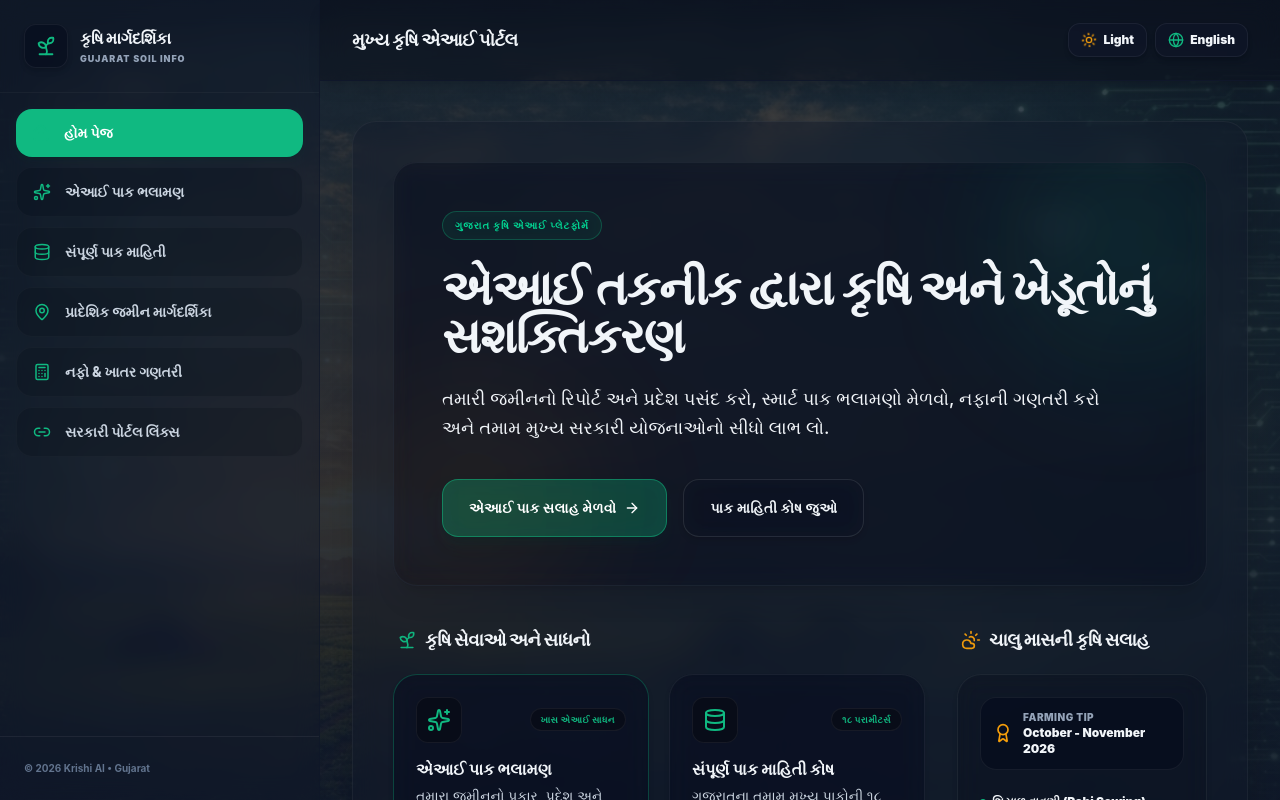
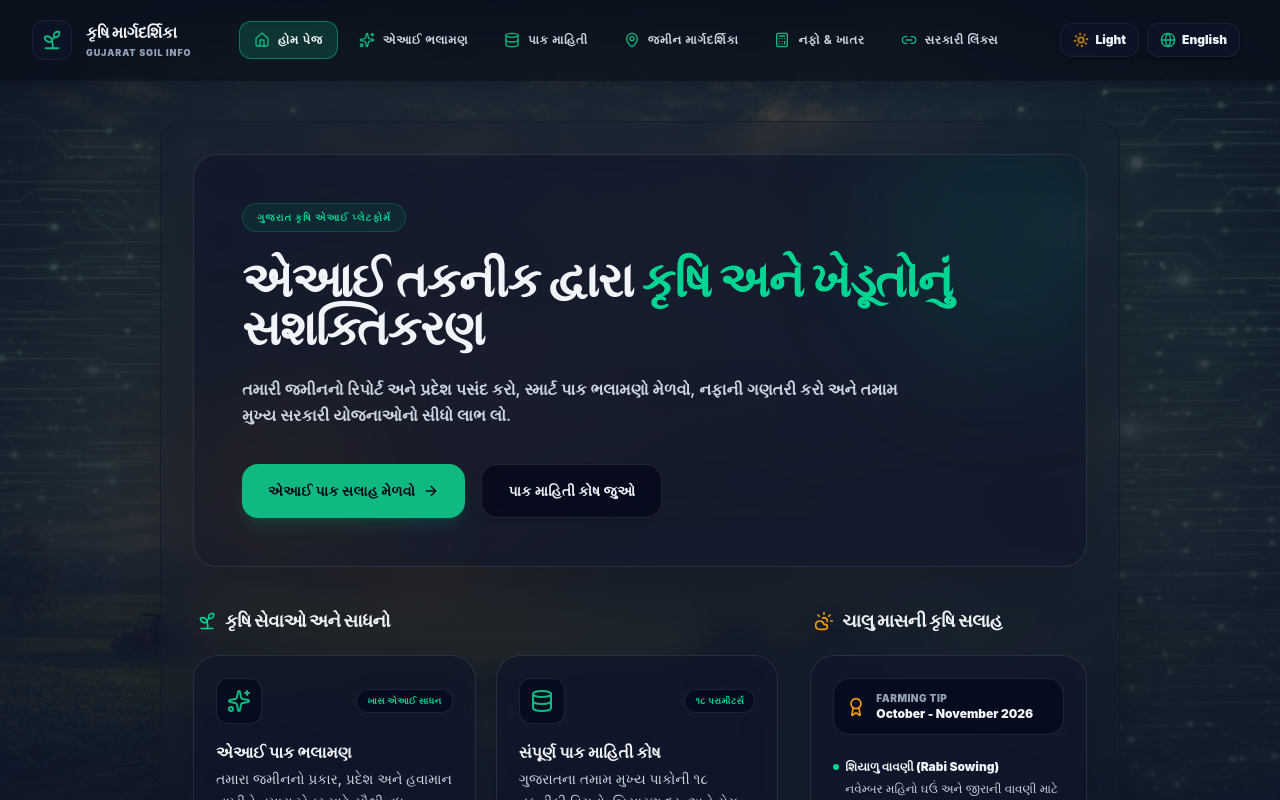
Before and after one commit to dakshsoni1005/agritech, a React (Vite) app: page / in a window 1280 px wide. Shown: the top 800 px of the page. Built offline with nearby package versions, Linux system fonts and the light colour scheme.

Commit message:
Convert vertical Sidebar to responsive top horizontal navigation Menu Bar and polish Home page following 60:30:10 rule

```diff
--- a/src/App.jsx
+++ b/src/App.jsx
@@ -1,6 +1,5 @@
 import React, { useState, useEffect } from 'react';
 import Header from './components/Header';
-import Sidebar from './components/Sidebar';
 import RecommendationWizard from './components/RecommendationWizard';
 import RecommendationResults from './components/RecommendationResults';
 import CropDatabaseView from './components/CropDatabaseView';
@@ -42,7 +41,7 @@ export default function App() {
 
   return (
     <div
-      className="min-h-screen text-slate-100 flex font-sans selection:bg-emerald-500 selection:text-white antialiased transition-colors duration-300"
+      className="min-h-screen text-slate-100 flex flex-col font-sans selection:bg-emerald-500 selection:text-white antialiased transition-colors duration-300"
       style={{
         backgroundImage: "linear-gradient(to bottom, rgba(15, 23, 42, 0.78), rgba(15, 23, 42, 0.9)), url('/home_bg.jpg')",
         backgroundSize: 'cover',
@@ -51,16 +50,7 @@ export default function App() {
       }}
     >
 
-      {/* Persistent Left Sidebar (Icon dock on Mobile/Tablet, Full list on Desktop) */}
-      <aside className="flex w-16 lg:w-80 h-screen sticky top-0 border-r border-slate-900/60 bg-slate-900/40 backdrop-blur-md flex-col shrink-0 transition-all duration-300 z-30">
-        <Sidebar
-          activeTab={activeTab}
-          setActiveTab={setActiveTab}
-          lang={lang}
-        />
-      </aside>
-
-      {/* Main Right Column (holds header and main container layout) */}
+      {/* Main Column (holds header and main container layout) */}
       <div className="flex-1 flex flex-col min-w-0">
 
         {/* Navigation Header */}
--- a/src/components/Header.jsx
+++ b/src/components/Header.jsx
@@ -1,62 +1,70 @@
-import React from 'react';
-import { Globe, Sun, Moon, Sprout, ArrowLeft } from 'lucide-react';
+import React, { useState } from 'react';
+import {
+  Globe, Sun, Moon, Sprout, ArrowLeft, Menu, X,
+  Home, Sparkles, Database, MapPin, Calculator, Link2
+} from 'lucide-react';
 
 export default function Header({ activeTab, setActiveTab, lang, setLang, theme, setTheme }) {
+  const [isMobileMenuOpen, setIsMobileMenuOpen] = useState(false);
+
+  const navItems = [
+    { id: 'home', labelEn: 'Home', labelGu: 'હોમ પેજ', icon: Home },
+    { id: 'recommendation', labelEn: 'AI Advice', labelGu: 'એઆઈ ભલામણ', icon: Sparkles },
+    { id: 'database', labelEn: 'Crops', labelGu: 'પાક માહિતી', icon: Database },
+    { id: 'regions', labelEn: 'Soil Guide', labelGu: 'જમીન માર્ગદર્શિકા', icon: MapPin },
+    { id: 'calculator', labelEn: 'Calculator', labelGu: 'નફો & ખાતર', icon: Calculator },
+    { id: 'gov', labelEn: 'Portals', labelGu: 'સરકારી લિંક્સ', icon: Link2 },
+  ];
+
   return (
-    <header className="sticky top-0 z-40 bg-slate-955/40 backdrop-blur-md border-b border-slate-900 text-slate-105 shadow-lg transition-colors duration-300">
+    <header className="sticky top-0 z-40 bg-slate-955/60 backdrop-blur-md border-b border-slate-900/80 text-slate-105 shadow-lg transition-colors duration-300">
       <div className="max-w-7xl mx-auto px-4 sm:px-6 lg:px-8">
         <div className="flex items-center justify-between h-20">
 
-          <div className="flex items-center space-x-3">
-            {/* Back Button (Only visible if NOT on home page) */}
-            {activeTab !== 'home' && (
-              <button
-                onClick={() => setActiveTab('home')}
-                className="flex items-center justify-center w-11 h-11 rounded-xl bg-slate-900/60 hover:bg-slate-850 border border-slate-850 hover:border-emerald-500/40 text-slate-200 transition-all duration-300 shadow-md cursor-pointer shrink-0 animate-scale-up"
-                title="Go Back / પાછા જાઓ"
-              >
-                <ArrowLeft className="w-5.5 h-5.5 text-amber-500" />
-              </button>
-            )}
-
-            {/* Logo & Branding (Hidden on desktop because sidebar shows it) */}
-            <div className="lg:hidden flex items-center space-x-2.5 cursor-pointer group" onClick={() => setActiveTab('home')}>
-              <div className="w-10 h-10 rounded-xl bg-slate-900/60 border border-slate-850 flex items-center justify-center transition-all duration-300 group-hover:border-emerald-500/40">
-                <Sprout className="w-5 h-5 text-emerald-500 group-hover:rotate-12 transition-transform duration-300" />
-              </div>
-              <span className="font-extrabold text-sm sm:text-base text-slate-100 tracking-tight">
-                {lang === 'gu' ? 'કૃષિ એઆઈ' : 'Krishi AI'}
+          {/* Logo & Branding */}
+          <div className="flex items-center space-x-3.5 cursor-pointer group" onClick={() => setActiveTab('home')}>
+            <div className="w-10 h-10 rounded-xl bg-slate-900/60 border border-slate-800 flex items-center justify-center transition-all duration-300 group-hover:border-emerald-500/40">
+              <Sprout className="w-5.5 h-5.5 text-emerald-500 group-hover:rotate-12 transition-transform duration-300" />
+            </div>
+            <div>
+              <span className="font-black text-slate-100 text-sm sm:text-base tracking-tight block">
+                {lang === 'gu' ? 'કૃષિ માર્ગદર્શિકા' : 'Krishi AI'}
               </span>
-            </div>
-
-            {/* Page Title (Shows on desktop next to back button if active) */}
-            <div className="hidden lg:block font-black text-slate-100 text-lg tracking-tight">
-              {activeTab === 'home' && (lang === 'gu' ? 'મુખ્ય કૃષિ એઆઈ પોર્ટલ' : 'Krishi AI Portal')}
-              {activeTab === 'recommendation' && (lang === 'gu' ? 'મુખ્ય પાક સલાહકાર ડેશબોર્ડ' : 'AI Crop Advisory Dashboard')}
-              {activeTab === 'database' && (lang === 'gu' ? 'ગુજરાત પાક માહિતી કોષ' : 'Gujarat Crop Database')}
-              {activeTab === 'regions' && (lang === 'gu' ? 'હવામાન અને જમીન માહિતી' : 'Agro-Climatic Soil Guide')}
-              {activeTab === 'calculator' && (lang === 'gu' ? 'ઉત્પાદન અને નફો અંદાજક' : 'Yield & Financial Calculator')}
-              {activeTab === 'gov' && (lang === 'gu' ? 'સરકારી કૃષિ પોર્ટલ ડાયરેક્ટરી' : 'Government Portals Directory')}
+              <span className="text-[9px] text-slate-450 uppercase font-black tracking-widest block mt-0.5">
+                Gujarat Soil Info
+              </span>
             </div>
           </div>
 
-          {/* Right Header: Theme switch & Language switcher buttons */}
+          {/* Desktop Horizontal Menu Bar (60:30:10 rule: 30% structural menu) */}
+          <nav className="hidden lg:flex items-center space-x-1.5">
+            {navItems.map((item) => {
+              const Icon = item.icon;
+              const isActive = activeTab === item.id;
+              return (
+                <button
+                  key={item.id}
+                  onClick={() => setActiveTab(item.id)}
+                  className={`flex items-center space-x-2 px-3.5 py-2.5 rounded-xl font-bold text-xs uppercase tracking-wider transition-all duration-300 cursor-pointer ${
+                    isActive
+                      ? 'bg-emerald-600/20 border border-emerald-500/50 text-emerald-450 shadow-md shadow-emerald-950/10'
+                      : 'text-slate-350 hover:text-emerald-500 bg-transparent border border-transparent hover:bg-slate-900/30'
+                  }`}
+                >
+                  <Icon className="w-4 h-4 text-emerald-500 shrink-0" />
+                  <span>{lang === 'gu' ? item.labelGu : item.labelEn}</span>
+                </button>
+              );
+            })}
+          </nav>
+
+          {/* Right Header Controls (Theme switch, Language switcher, Mobile Menu button) */}
           <div className="flex items-center space-x-2">
-
-            {/* Active page indicator badge (Shown on mobile for page context) */}
-            <span className="lg:hidden bg-slate-900/60 text-emerald-500 text-[10px] uppercase font-black tracking-widest px-3 py-1.5 rounded-xl border border-slate-850 transition-all duration-300">
-              {activeTab === 'home' && (lang === 'gu' ? 'હોમ' : 'Home')}
-              {activeTab === 'recommendation' && (lang === 'gu' ? 'એઆઈ પાક' : 'AI Rec')}
-              {activeTab === 'database' && (lang === 'gu' ? 'માહિતી' : 'Database')}
-              {activeTab === 'regions' && (lang === 'gu' ? 'જમીન' : 'Insights')}
-              {activeTab === 'calculator' && (lang === 'gu' ? 'નફો' : 'Profit')}
-              {activeTab === 'gov' && (lang === 'gu' ? 'પોર્ટલ' : 'Gov Links')}
-            </span>
 
             {/* Theme Toggle Button */}
             <button
               onClick={() => setTheme(theme === 'dark' ? 'light' : 'dark')}
-              className="flex items-center justify-center space-x-1.5 px-3 py-2 rounded-xl bg-slate-900/60 hover:bg-slate-850 border border-slate-850 hover:border-emerald-500/40 text-slate-200 transition-all duration-300 shadow-md cursor-pointer shrink-0"
+              className="flex items-center justify-center space-x-1.5 px-3 py-2 rounded-xl bg-slate-900/60 hover:bg-slate-855 border border-slate-800 hover:border-emerald-500/40 text-slate-200 transition-all duration-300 shadow-md cursor-pointer shrink-0"
               title={theme === 'dark' ? 'Switch to Light Mode' : 'Switch to Dark Mode'}
             >
               {theme === 'dark' ? (
@@ -75,17 +83,56 @@ export default function Header({ activeTab, setActiveTab, lang, setLang, theme,
             {/* Language Switcher Button */}
             <button
               onClick={() => setLang(lang === 'gu' ? 'en' : 'gu')}
-              className="flex items-center justify-center space-x-1.5 px-3 py-2 rounded-xl bg-slate-900/60 hover:bg-slate-850 border border-slate-850 hover:border-emerald-505/40 text-xs font-black text-slate-200 hover:text-emerald-400 transition-all duration-300 shadow-md cursor-pointer shrink-0"
+              className="flex items-center justify-center space-x-1.5 px-3 py-2 rounded-xl bg-slate-900/60 hover:bg-slate-850 border border-slate-800 hover:border-emerald-500/40 text-xs font-black text-slate-200 hover:text-emerald-400 transition-all duration-300 shadow-md cursor-pointer shrink-0"
               title="Toggle Language / ભાષા બદલો"
             >
               <Globe className="w-4 h-4 text-emerald-500" />
               <span>{lang === 'gu' ? 'English' : 'ગુજરાતી'}</span>
             </button>
 
+            {/* Mobile Hamburger Toggle */}
+            <button
+              onClick={() => setIsMobileMenuOpen(!isMobileMenuOpen)}
+              className="lg:hidden flex items-center justify-center w-10 h-10 rounded-xl bg-slate-900/60 border border-slate-800 text-slate-355 hover:text-emerald-500 transition-all duration-300 shadow-md cursor-pointer shrink-0"
+            >
+              {isMobileMenuOpen ? (
+                <X className="w-5 h-5" />
+              ) : (
+                <Menu className="w-5 h-5" />
+              )}
+            </button>
+
           </div>
 
         </div>
       </div>
+
+      {/* Mobile Menu Dropdown Panel */}
+      {isMobileMenuOpen && (
+        <div className="lg:hidden bg-slate-950/95 border-b border-slate-900 px-4 py-4 space-y-2 backdrop-blur-lg animate-slide-down">
+          {navItems.map((item) => {
+            const Icon = item.icon;
+            const isActive = activeTab === item.id;
+            return (
+              <button
+                key={item.id}
+                onClick={() => {
+                  setActiveTab(item.id);
+                  setIsMobileMenuOpen(false);
+                }}
+                className={`w-full flex items-center space-x-3.5 px-4.5 py-3.5 rounded-xl font-black text-sm tracking-wide transition-all duration-300 ${
+                  isActive
+                    ? 'bg-emerald-600 text-white shadow-md'
+                    : 'text-slate-350 hover:text-emerald-500 bg-slate-900/40 border border-slate-850/40 hover:border-emerald-500/20'
+                }`}
+              >
+                <Icon className="w-4.5 h-4.5 text-emerald-500" />
+                <span>{lang === 'gu' ? item.labelGu : item.labelEn}</span>
+              </button>
+            );
+          })}
+        </div>
+      )}
     </header>
   );
 }
--- a/src/components/HomeView.jsx
+++ b/src/components/HomeView.jsx
@@ -93,11 +93,11 @@ export default function HomeView({ lang, onNavigate }) {
 
   return (
     <div
-      className="space-y-10 max-w-6xl mx-auto p-6 sm:p-10 rounded-3xl relative border border-slate-800/80 bg-slate-900/40 backdrop-blur-md shadow-2xl animate-fade-in"
+      className="space-y-10 max-w-6xl mx-auto p-6 sm:p-8 rounded-3xl relative border border-slate-900/60 bg-slate-900/20 backdrop-blur-md shadow-2xl animate-fade-in"
     >
 
-      {/* Premium Hero Section */}
-      <div className="bg-slate-950/25 backdrop-blur-md border border-white/5 rounded-3xl p-8 sm:p-12 relative overflow-hidden shadow-xl">
+      {/* Premium Hero Section (30% secondary structural glass panel) */}
+      <div className="bg-slate-900/60 backdrop-blur-md border border-white/10 rounded-3xl p-8 sm:p-12 relative overflow-hidden shadow-2xl">
 
         {/* Glow Details */}
         <div className="absolute -top-12 -right-12 w-64 h-64 rounded-full bg-emerald-500/10 blur-3xl pointer-events-none select-none" />
@@ -105,7 +105,7 @@ export default function HomeView({ lang, onNavigate }) {
 
         <div className="max-w-3xl space-y-6 relative z-10">
           <div className="flex items-center space-x-2.5">
-            <span className="bg-emerald-500/10 backdrop-blur-md text-emerald-400 text-[10px] uppercase font-black tracking-widest px-3 py-1.5 rounded-full border border-emerald-500/30">
+            <span className="bg-emerald-500/10 backdrop-blur-md text-emerald-400 text-[10px] uppercase font-black tracking-widest px-3.5 py-1.5 rounded-full border border-emerald-500/25">
               {lang === 'gu' ? 'ગુજરાત કૃષિ એઆઈ પ્લેટફોર્મ' : 'Gujarat Agro AI Platform'}
             </span>
           </div>
@@ -113,35 +113,35 @@ export default function HomeView({ lang, onNavigate }) {
           <h1 className="text-3xl sm:text-5xl font-black text-slate-100 tracking-tight leading-tight sm:leading-none">
             {lang === 'gu' ? (
               <>
-                એઆઈ તકનીક દ્વારા <span className="text-emerald-450">કૃષિ અને ખેડૂતોનું</span> સશક્તિકરણ
+                એઆઈ તકનીક દ્વારા <span className="text-emerald-400">કૃષિ અને ખેડૂતોનું</span> સશક્તિકરણ
               </>
             ) : (
               <>
-                Empowering <span className="text-emerald-450">Agriculture</span> with Smart AI Technology
+                Empowering <span className="text-emerald-400">Agriculture</span> with Smart AI Technology
               </>
             )}
           </h1>
 
-          <p className="text-sm sm:text-lg text-slate-205 font-medium leading-relaxed max-w-2xl">
+          <p className="text-sm sm:text-base text-slate-300 font-semibold leading-relaxed max-w-2xl">
             {lang === 'gu'
               ? 'તમારી જમીનનો રિપોર્ટ અને પ્રદેશ પસંદ કરો, સ્માર્ટ પાક ભલામણો મેળવો, નફાની ગણતરી કરો અને તમામ મુખ્ય સરકારી યોજનાઓનો સીધો લાભ લો.'
               : 'Analyze soil variables, receive regional crop recommendations, calculate custom NPK fertilizer demands, and access official state subsidies.'}
           </p>
 
           <div className="pt-3 flex flex-wrap gap-4">
-            {/* Primary CTA Sowing Wizard - Glass Button Effect */}
+            {/* Primary CTA Sowing Wizard - Accent Color (10%) */}
             <button
               onClick={() => onNavigate('recommendation')}
-              className="flex items-center space-x-2 px-6.5 py-4.5 rounded-2xl bg-emerald-600/30 backdrop-blur-md hover:bg-emerald-500 border border-emerald-500/50 hover:border-emerald-400 text-white font-black text-sm tracking-wide shadow-lg shadow-emerald-950/20 hover:scale-[1.02] transition-all duration-300 cursor-pointer"
+              className="flex items-center space-x-2 px-6.5 py-4 rounded-2xl bg-emerald-500 hover:bg-emerald-400 text-slate-950 font-black text-sm tracking-wide shadow-lg shadow-emerald-500/15 hover:scale-[1.02] transition-all duration-300 cursor-pointer"
             >
               <span>{lang === 'gu' ? 'એઆઈ પાક સલાહ મેળવો' : 'Get AI Sowing Advice'}</span>
               <ArrowRight className="w-4 h-4" />
             </button>
 
-            {/* Secondary CTA Database - Glass Button Effect */}
+            {/* Secondary CTA Database - Translucent Glass */}
             <button
               onClick={() => onNavigate('database')}
-              className="flex items-center space-x-2 px-6.5 py-4.5 rounded-2xl bg-slate-900/30 backdrop-blur-md hover:bg-slate-900/70 border border-white/10 hover:border-emerald-500/40 text-slate-100 hover:text-emerald-450 font-black text-sm tracking-wide transition-all duration-300 cursor-pointer shadow-md"
+              className="flex items-center space-x-2 px-6.5 py-4 rounded-2xl bg-slate-950/60 backdrop-blur-md hover:bg-slate-950/80 border border-white/10 hover:border-emerald-500/40 text-slate-200 hover:text-emerald-400 font-black text-sm tracking-wide transition-all duration-300 cursor-pointer shadow-md"
             >
               <span>{lang === 'gu' ? 'પાક માહિતી કોષ જુઓ' : 'Explore Crop Profiles'}</span>
             </button>
@@ -156,7 +156,7 @@ export default function HomeView({ lang, onNavigate }) {
         {/* Left 2 Cols: Main Services Grid */}
         <div className="lg:col-span-2 space-y-5">
           <h3 className="text-base sm:text-lg font-black text-slate-100 tracking-tight flex items-center space-x-2 px-1">
-            <Sprout className="w-5 h-5 text-emerald-500 animate-pulse" />
+            <Sprout className="w-5 h-5 text-emerald-400" />
             <span>{lang === 'gu' ? 'કૃષિ સેવાઓ અને સાધનો' : 'Available Services & Advisors'}</span>
           </h3>
 
@@ -165,22 +165,22 @@ export default function HomeView({ lang, onNavigate }) {
               <div
                 key={feat.id}
                 onClick={() => onNavigate(feat.id)}
-                className={`bg-slate-950/30 backdrop-blur-md border ${feat.color} rounded-3xl p-5.5 shadow-md cursor-pointer hover:scale-[1.01] transition-all duration-300 flex flex-col justify-between group`}
+                className="bg-slate-900/60 backdrop-blur-md border border-white/10 hover:border-emerald-500/50 rounded-3xl p-5.5 shadow-lg cursor-pointer hover:scale-[1.01] transition-all duration-300 flex flex-col justify-between group"
               >
-                <div className="space-y-3.5">
+                <div className="space-y-4">
                   {/* Icon & Badge */}
                   <div className="flex items-center justify-between">
-                    <div className="p-2.5 bg-slate-955 rounded-xl border border-slate-850 group-hover:border-emerald-500/20 transition-all duration-300">
+                    <div className="p-2.5 bg-slate-950/60 rounded-xl border border-white/10 group-hover:border-emerald-500/20 transition-all duration-300">
                       {feat.icon}
                     </div>
-                    <span className="bg-slate-955 text-emerald-500 border border-slate-850 text-[9px] font-black uppercase tracking-wider px-2.5 py-1 rounded-full whitespace-nowrap">
+                    <span className="bg-slate-950/60 text-emerald-400 border border-white/10 text-[9px] font-black uppercase tracking-wider px-2.5 py-1 rounded-full whitespace-nowrap">
                       {lang === 'gu' ? feat.badgeGu : feat.badgeEn}
                     </span>
                   </div>
 
                   {/* Title & Description */}
                   <div className="space-y-1">
-                    <h4 className="text-base font-black text-slate-100 group-hover:text-emerald-450 transition-colors duration-300">
+                    <h4 className="text-base font-black text-slate-100 group-hover:text-emerald-400 transition-colors duration-300">
                       {lang === 'gu' ? feat.titleGu : feat.titleEn}
                     </h4>
                     <p className="text-xs sm:text-sm text-slate-350 font-medium leading-relaxed">
@@ -190,9 +190,9 @@ export default function HomeView({ lang, onNavigate }) {
                 </div>
 
                 {/* Arrow Go CTA - Glass Button Sub-element */}
-                <div className="pt-4 mt-4 border-t border-slate-855 text-[10px] font-black text-emerald-500 uppercase tracking-widest flex items-center justify-between">
+                <div className="pt-4 mt-4 border-t border-white/5 text-[10px] font-black text-emerald-400 uppercase tracking-widest flex items-center justify-between">
                   <span>{lang === 'gu' ? 'મોડ્યુલ ઓપન કરો' : 'Launch Module'}</span>
-                  <div className="w-7 h-7 rounded-lg bg-slate-950/40 border border-white/5 group-hover:border-emerald-500/30 flex items-center justify-center transition-all duration-300">
+                  <div className="w-7 h-7 rounded-lg bg-slate-955 border border-white/10 group-hover:border-emerald-500/30 flex items-center justify-center transition-all duration-300">
                     <ArrowRight className="w-3.5 h-3.5 group-hover:translate-x-1 transition-transform" />
                   </div>
                 </div>
@@ -204,17 +204,17 @@ export default function HomeView({ lang, onNavigate }) {
         {/* Right 1 Col: Seasonal Farming Tips & Advisories */}
         <div className="space-y-5">
           <h3 className="text-base sm:text-lg font-black text-slate-100 tracking-tight flex items-center space-x-2 px-1">
-            <CloudSun className="w-5 h-5 text-amber-500 animate-pulse" />
+            <CloudSun className="w-5 h-5 text-amber-500" />
             <span>{lang === 'gu' ? 'ચાલુ માસની કૃષિ સલાહ' : 'Monthly Crop Advisories'}</span>
           </h3>
 
-          <div className="bg-slate-955/20 backdrop-blur-md border border-slate-800 rounded-3xl p-5.5 shadow-md space-y-4">
+          <div className="bg-slate-900/60 backdrop-blur-md border border-white/10 rounded-3xl p-5.5 shadow-lg space-y-4">
 
             {/* Header Tip badge */}
-            <div className="flex items-center space-x-2.5 bg-slate-950/40 border border-slate-850 p-3 rounded-2xl">
+            <div className="flex items-center space-x-2.5 bg-slate-950/60 border border-white/10 p-3 rounded-2xl">
               <Award className="w-5 h-5 text-amber-500 shrink-0" />
               <div>
-                <span className="text-[10px] text-slate-450 uppercase font-black tracking-wider block">Farming Tip</span>
+                <span className="text-[10px] text-slate-400 uppercase font-black tracking-wider block">Farming Tip</span>
                 <span className="text-xs font-black text-slate-100 block">October - November 2026</span>
               </div>
             </div>
@@ -224,7 +224,7 @@ export default function HomeView({ lang, onNavigate }) {
               {seasonalTips.map((tip, idx) => (
                 <div key={idx} className="space-y-1">
                   <h4 className="text-xs font-black text-slate-150 flex items-center space-x-1.5">
-                    <span className="w-1.5 h-1.5 rounded-full bg-emerald-500 shrink-0" />
+                    <span className="w-1.5 h-1.5 rounded-full bg-emerald-400 shrink-0" />
                     <span>{tip.title}</span>
                   </h4>
                   <p className="text-xs text-slate-350 font-medium leading-relaxed pl-3">
@@ -238,7 +238,6 @@ export default function HomeView({ lang, onNavigate }) {
         </div>
 
       </div>
-
     </div>
   );
 }
```
